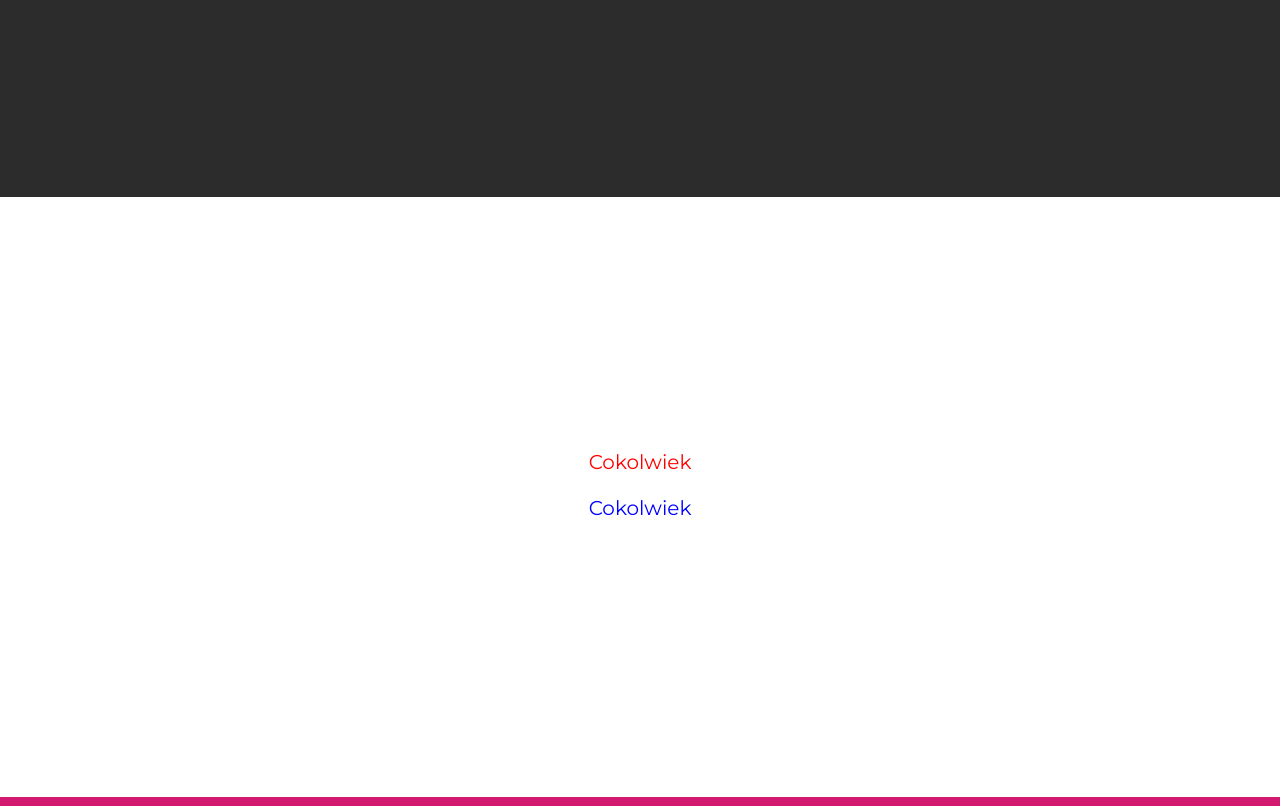
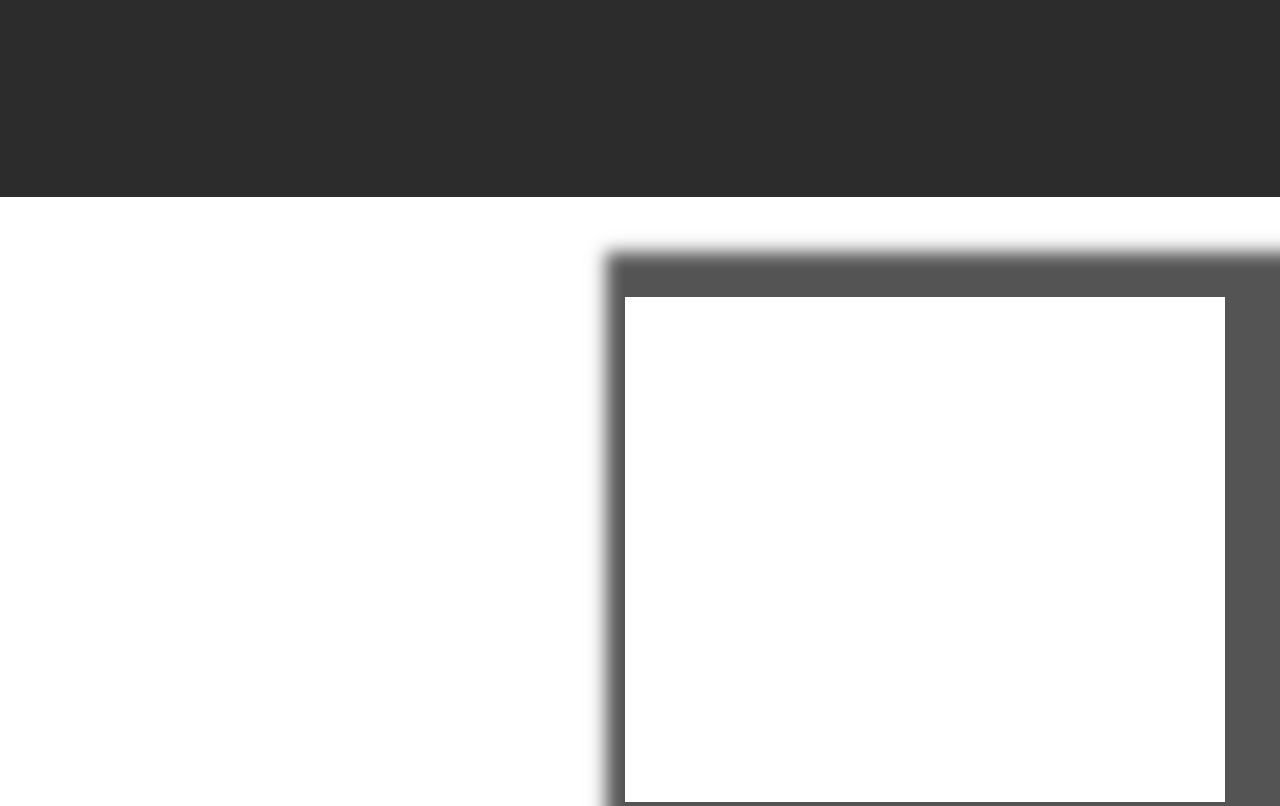
Before and after one commit to aircraftman3/promet, a PHP site: page / in a window 1280 px wide. Shown: the part 1367-2173 px from the top of the page. Run offline with PHP 8.4, Linux system fonts and the light colour scheme; some libraries are stand-ins or nearby versions; grey boxes are pictures that could not be loaded.

Commit message:
-section 4 in making

```diff
--- a/index.html
+++ b/index.html
@@ -124,7 +124,7 @@
             <span class="icon-bar last-two"></span>
             <span class="icon-bar last-two"></span>
             <!-- Use any element to open/show the overlay navigation menu -->
-<!--            <span id="hamburger-menu" onclick="openNav()">&#9776</span>-->
+            <!--            <span id="hamburger-menu" onclick="openNav()">&#9776</span>-->
         </div>
     </div>
 </header>
@@ -136,15 +136,15 @@
                 <li data-target="#carouselExampleIndicators" data-slide-to="1"></li>
                 <li data-target="#carouselExampleIndicators" data-slide-to="2"></li>
             </ol>
-            <div class="carousel-inner">
+            <div class="carousel-inner" data-touch="true">
                 <div class="carousel-item active">
-                    <img class="d-block w-100" src="./images/slider1.jpg" alt="First slide">
+                    <img class="d-block w-100" draggable="false" src="./images/slider1.jpg" alt="First slide">
                 </div>
                 <div class="carousel-item">
-                    <img class="d-block w-100" src="./images/slider2.jpg" alt="Second slide">
+                    <img class="d-block w-100" draggable="false" src="./images/slider2.jpg" alt="Second slide">
                 </div>
                 <div class="carousel-item">
-                    <img class="d-block w-100" src="./images/slider3.jpg" alt="Third slide">
+                    <img class="d-block w-100" draggable="false" src="./images/slider3.jpg" alt="Third slide">
                 </div>
             </div>
             <a class="carousel-control-prev" href="#carouselExampleIndicators" role="button" data-slide="prev">
@@ -195,6 +195,7 @@
                         <a href="#" class="btn btn-outline-secondary" id="section2-last-image">Czytaj dalej</a>
                     </div>
                 </div>
+
             </div>
         </div>
     </div>
@@ -203,10 +204,22 @@
             <p style="font-size: 20px; color: red; text-align: center; padding-top: 150px">Cokolwiek</p>
         </div>
     </div>
-    <div class="section4" data-parallax="scroll" data-image-src="images/ocean.jpg">
+    <div class="section4" data-parallax="scroll" data-image-src="images/background.jpeg">
         <div class="section4-inner">
-            <p style="font-size: 20px; color: red; text-align: center; padding-top: 250px">Cokolwiek</p>
-            <p style="font-size: 20px; color: blue; text-align: center">Cokolwiek</p>
+            <div class="section4-text">
+               <h5>Wraz z rozwojem firmy, zaczęliśmy oferować nowe usługi:</h5>
+               <ul>
+                   <li>Sprzątanie biur</li>
+                   <li>Sprzątanie pomieszczeń przemysłowych</li>
+                   <li>Sprzątanie mieszkań i domów</li>
+                   <li>Mycie okien, szyb wystawowych, przeszkleń</li>
+                   <li>Czyszczenie po remontach</li>
+                   <li>Pielęgnacja terenów zewnętrznych</li>
+                   <li>Pranie</li>
+               </ul>
+                <p>Zatrudniając naszą firmę nie musisz martwić się o zatrudnienie pracownika
+                    wykonującego czynności sprzątania oraz zakup środków czystości.</p>
+            </div>
         </div>
     </div>
     <div class="map">
@@ -256,7 +269,7 @@
     }
   });
 
-  $('.section4').parallax({imageSrc: './images/ocean.jpg'});
+  $('.section4').parallax({imageSrc: './images/background.jpeg'});
 
 
   /* Open when someone clicks on the span element */
--- a/style.css
+++ b/style.css
@@ -500,21 +500,71 @@ pixels, change the font-size of the links and position
 .section4 {
     width: 100%;
 
-    height: 600px;
-    min-height: 400px;
-    background: transparent;
+    height: 700px;
+
+
 }
 
 .section4-inner {
     max-width: 1170px;
-    background: transparent;
+
     margin: 0 auto;
     height: 100%;
 }
 
+.section4-text {
+
+    margin-top: 100px;
+    margin-bottom: 20px;
+    -webkit-box-shadow: 37px 11px 16px 56px rgba(0,0,0,0.67);
+    -moz-box-shadow: 37px 11px 16px 56px rgba(0,0,0,0.67);
+    box-shadow: 37px 11px 16px 56px rgba(0,0,0,0.67);
+    padding-top: 100px;
+    float: right;
+
+    width: 600px;
+    color: white;
+}
+
+.section4-text h5{
+    padding-right: 10px;
+    font-size: 45px;
+    font-weight: bold;
+    text-align: right;
+    padding-bottom: 10px;
+}
+
+.section4-text ul{
+    text-align: right;
+    padding-bottom: 20px;
+    list-style-type: none;
+    padding-right: 10px;
+    font-size: 14px;
+}
+
+.section4-text p{
+    padding-left: 10px;
+    padding-right: 10px;
+    font-size: 14px;
+    text-align: justify;
+}
+
+
+
+
+
+
+
+
+
+
+
+
+
+
 .map {
     width: 100%;
-    background-color: #d31a71;
+
     height: 400px;
 }
 
```
Also changed, not shown: images/background.jpeg (added), images/ocean.jpg (deleted).
